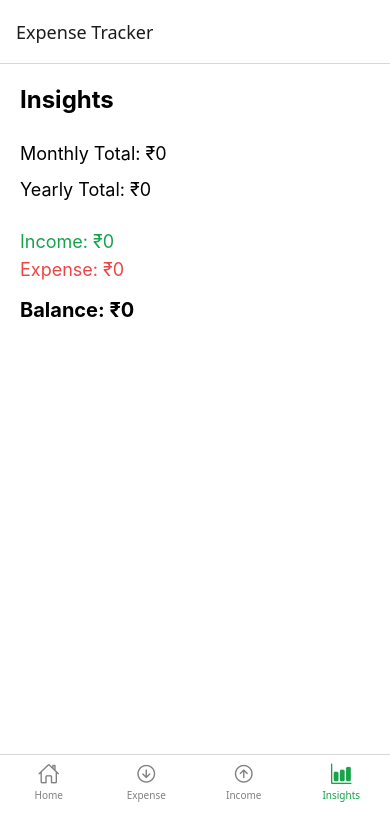
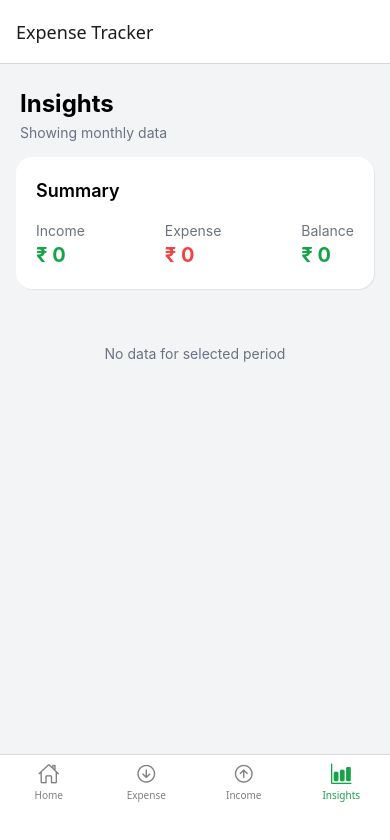
Before and after one commit to alaminskofficial/expense-tracker, a React Native app: screen /Insights in a window 390 px wide. Shown: the top 840 px of the page. Built offline with nearby package versions, Linux system fonts and the light colour scheme.

Commit message:
insights graph and fileter added

```diff
--- a/package.json
+++ b/package.json
@@ -19,9 +19,11 @@
     "expo-status-bar": "~3.0.9",
     "react": "19.1.0",
     "react-native": "0.81.5",
+    "react-native-chart-kit": "^6.12.0",
     "react-native-get-random-values": "~1.11.0",
     "react-native-safe-area-context": "~5.6.0",
     "react-native-screens": "~4.16.0",
+    "react-native-svg": "^15.15.3",
     "twrnc": "^4.16.0",
     "uuid": "^13.0.0",
     "zustand": "^5.0.11"
--- a/src/screens/Home.tsx
+++ b/src/screens/Home.tsx
@@ -1,5 +1,12 @@
 import React from "react";
-import { Text, View, StyleSheet, FlatList , TouchableOpacity } from "react-native";
+import {
+  Text,
+  View,
+  StyleSheet,
+  FlatList,
+  TouchableOpacity,
+  Button,
+} from "react-native";
 import { NativeStackNavigationProp } from "@react-navigation/native-stack";
 import { RootStackParamList } from "../navigation/types";
 import tailwind from "twrnc";
@@ -17,7 +24,8 @@ type Props = {
 };
 
 const Home: React.FC<Props> = ({ navigation }) => {
-  const expenses = useExpenseStore((state) => state.expenses);
+  const { timeFilter, setTimeFilter } = useExpenseStore();
+  console.log("Current Time Filter:", timeFilter);
   const getCategoryExpenses = useExpenseStore(
     (state) => state.getCategoryWiseExpense
   );
@@ -37,6 +45,9 @@ const Home: React.FC<Props> = ({ navigation }) => {
         <Text style={tailwind`text-base text-gray-500 px-15`}>
           Start Tracking Your Expense Easily
         </Text>
+        <Button title="Monthly" onPress={() => setTimeFilter("monthly")} />
+
+        <Button title="Yearly" onPress={() => setTimeFilter("yearly")} />
       </View>
 
       <View style={tailwind`px-4`}>
--- a/src/screens/Insights.tsx
+++ b/src/screens/Insights.tsx
@@ -1,35 +1,134 @@
 import React from "react";
-import { View, Text } from "react-native";
+import { View, Text, Dimensions, ScrollView } from "react-native";
+import { PieChart } from "react-native-chart-kit";
 import tailwind from "twrnc";
 import { useExpenseStore } from "../store/useExpenseStore";
+import { getCategoryConfig } from "../utils/categoryHelper";
+
+const screenWidth = Dimensions.get("window").width;
 
 const Insights: React.FC = () => {
-  const getMonthlyTotal = useExpenseStore((s) => s.getMonthlyTotal);
-  const getYearlyTotal = useExpenseStore((s) => s.getYearlyTotal);
-  const getIncomeExpenseSummary = useExpenseStore(
-    (s) => s.getIncomeExpenseSummary
-  );
+  const timeFilter = useExpenseStore((s) => s.timeFilter);
+  const getCategoryData = useExpenseStore((s) => s.getCategoryWiseExpense);
 
-  const monthly = getMonthlyTotal();
-  const yearly = getYearlyTotal();
-  const { income, expense, balance } = getIncomeExpenseSummary();
+  const categoryData = getCategoryData();
+  const getSummary = useExpenseStore((s) => s.getIncomeExpenseSummary);
+  const summary = getSummary();
+
+  // Split income and expense
+  // Split data
+  const incomeData = categoryData
+    .filter((c) => c.total > 0)
+    .map((c, index) => ({
+      name: c.category,
+      population: c.total,
+      color: getCategoryConfig(c.category).bg,
+      legendFontColor: "#333",
+      legendFontSize: 12,
+    }));
+
+  const expenseData = categoryData
+    .filter((c) => c.total < 0)
+    .map((c, index) => ({
+      name: c.category,
+      population: Math.abs(c.total),
+      color: getCategoryConfig(c.category).bg,
+      legendFontColor: "#333",
+      legendFontSize: 12,
+    }));
 
   return (
-    <View style={tailwind`flex-1 bg-white p-5`}>
-      <Text style={tailwind`text-2xl font-bold mb-6`}>Insights</Text>
+    <ScrollView style={tailwind`flex-1 bg-gray-100`}>
+      {/* Header */}
+      <View style={tailwind`px-5 pt-6 pb-4`}>
+        <Text style={tailwind`text-2xl font-bold`}>Insights</Text>
+        <Text style={tailwind`text-gray-500 mt-1`}>
+          Showing {timeFilter} data
+        </Text>
+      </View>
 
-      <Text style={tailwind`text-lg`}>Monthly Total: ₹{monthly}</Text>
+      {/* Summary Card */}
+      <View style={tailwind`bg-white mx-4 rounded-2xl p-5 shadow mb-4`}>
+        <Text style={tailwind`text-lg font-semibold mb-4`}>Summary</Text>
 
-      <Text style={tailwind`text-lg mt-2`}>Yearly Total: ₹{yearly}</Text>
+        <View style={tailwind`flex-row justify-between`}>
+          <View>
+            <Text style={tailwind`text-gray-500 text-sm`}>Income</Text>
+            <Text style={tailwind`text-green-600 text-xl font-bold`}>
+              ₹ {summary.income}
+            </Text>
+          </View>
 
-      <Text style={tailwind`text-lg mt-6 text-green-600`}>
-        Income: ₹{income}
-      </Text>
+          <View>
+            <Text style={tailwind`text-gray-500 text-sm`}>Expense</Text>
+            <Text style={tailwind`text-red-500 text-xl font-bold`}>
+              ₹ {summary.expense}
+            </Text>
+          </View>
 
-      <Text style={tailwind`text-lg text-red-500`}>Expense: ₹{expense}</Text>
+          <View>
+            <Text style={tailwind`text-gray-500 text-sm`}>Balance</Text>
+            <Text
+              style={tailwind.style(
+                "text-xl font-bold",
+                summary.balance >= 0 ? "text-green-600" : "text-red-500"
+              )}
+            >
+              ₹ {summary.balance}
+            </Text>
+          </View>
+        </View>
+      </View>
 
-      <Text style={tailwind`text-xl font-bold mt-3`}>Balance: ₹{balance}</Text>
-    </View>
+      {/* Income Pie Card */}
+      {incomeData.length > 0 && (
+        <View style={tailwind`bg-white mx-4 rounded-2xl p-4 shadow mb-4`}>
+          <Text style={tailwind`text-lg font-semibold mb-2`}>
+            Income by Category
+          </Text>
+
+          <PieChart
+            data={incomeData}
+            width={screenWidth - 60}
+            height={220}
+            chartConfig={{
+              color: () => "#000",
+            }}
+            accessor="population"
+            backgroundColor="transparent"
+            paddingLeft="10"
+
+          />
+        </View>
+      )}
+
+      {/* Expense Pie Card */}
+      {expenseData.length > 0 && (
+        <View style={tailwind`bg-white mx-4 rounded-2xl p-4 shadow mb-6`}>
+          <Text style={tailwind`text-lg font-semibold mb-2`}>
+            Expense by Category
+          </Text>
+
+          <PieChart
+            data={expenseData}
+            width={screenWidth - 60}
+            height={220}
+            chartConfig={{
+              color: () => "#000",
+            }}
+            accessor="population"
+            backgroundColor="transparent"
+            paddingLeft="10"
+          />
+        </View>
+      )}
+
+      {incomeData.length === 0 && expenseData.length === 0 && (
+        <Text style={tailwind`text-center text-gray-500 mt-10`}>
+          No data for selected period
+        </Text>
+      )}
+    </ScrollView>
   );
 };
 
--- a/src/screens/Transactions.tsx
+++ b/src/screens/Transactions.tsx
@@ -6,10 +6,9 @@ import EmptyList from "../components/EmptyList";
 import { useExpenseStore } from "../store/useExpenseStore";
 
 const Transactions: React.FC = () => {
-  const expenses = useExpenseStore((state) => state.expenses);
-  const getSummary = useExpenseStore(
-    (state) => state.getIncomeExpenseSummary
-  );
+  const filterExpenses = useExpenseStore((state) => state.getFilteredExpenses);
+  const expenses = filterExpenses();
+  const getSummary = useExpenseStore((state) => state.getIncomeExpenseSummary);
 
   const summary = getSummary();
 
@@ -21,22 +20,17 @@ const Transactions: React.FC = () => {
 
   return (
     <View style={tailwind`flex-1 bg-gray-50`}>
-
       {/* Top Summary Card */}
       <View style={tailwind`px-5 pt-4`}>
         <View style={tailwind`bg-black rounded-3xl p-5`}>
-
           <Text style={tailwind`text-white text-lg font-bold mb-3`}>
             Transactions Summary
           </Text>
 
           <View style={tailwind`flex-row justify-between`}>
-
             {/* Income */}
             <View>
-              <Text style={tailwind`text-gray-400 text-sm`}>
-                Total Income
-              </Text>
+              <Text style={tailwind`text-gray-400 text-sm`}>Total Income</Text>
               <Text style={tailwind`text-green-400 text-xl font-bold`}>
                 +₹ {totalIncome}
               </Text>
@@ -44,9 +38,7 @@ const Transactions: React.FC = () => {
 
             {/* Expense */}
             <View style={tailwind`items-end`}>
-              <Text style={tailwind`text-gray-400 text-sm`}>
-                Total Expense
-              </Text>
+              <Text style={tailwind`text-gray-400 text-sm`}>Total Expense</Text>
               <Text style={tailwind`text-red-400 text-xl font-bold`}>
                 -₹ {totalExpense}
               </Text>
--- a/src/store/useExpenseStore.ts
+++ b/src/store/useExpenseStore.ts
@@ -3,18 +3,22 @@ import AsyncStorage from "@react-native-async-storage/async-storage";
 import { persist, createJSONStorage } from "zustand/middleware";
 import { Expense } from "../types/expense";
 
+type TimeFilter = "monthly" | "yearly";
+
 type ExpenseState = {
   expenses: Expense[];
+  timeFilter: TimeFilter;
 
   addExpense: (expense: Expense) => void;
   deleteExpense: (id: string) => void;
   clearAll: () => void;
+   // Global Filter
+   setTimeFilter: (filter: TimeFilter) => void;
+   // Internal helper
+   getFilteredExpenses: () => Expense[];
 
   // 🔹 Selectors
-  getDailyTotal: (date: Date) => number;
-  getWeeklyTotal: () => number;
-  getMonthlyTotal: () => number;
-  getYearlyTotal: () => number;
+  getTotal: () => number;
   getIncomeExpenseSummary: () => {
     income: number;
     expense: number;
@@ -31,6 +35,7 @@ export const useExpenseStore = create<ExpenseState>()(
   persist(
     (set, get) => ({
       expenses: [],
+      timeFilter: "monthly", // default
 
       addExpense: (expense) =>
         set((state) => ({
@@ -43,53 +48,46 @@ export const useExpenseStore = create<ExpenseState>()(
         })),
 
       clearAll: () => set({ expenses: [] }),
+      setTimeFilter: (filter) => set({ timeFilter: filter }),
+
+      // =========================
+      // Filter Logic (GLOBAL)
+      // =========================
+      getTotal: () => {
+        return get()
+          .getFilteredExpenses()
+          .reduce((sum, e) => sum + e.amount, 0);
+      },
+      getFilteredExpenses: () => {
+        const { expenses, timeFilter } = get();
+        const now = new Date();
+
+        if (timeFilter === "monthly") {
+          const month = now.getMonth();
+          const year = now.getFullYear();
+
+          return expenses.filter((e) => {
+            const d = new Date(e.date);
+            return d.getMonth() === month && d.getFullYear() === year;
+          });
+        }
+
+        if (timeFilter === "yearly") {
+          const year = now.getFullYear();
+          return expenses.filter(
+            (e) => new Date(e.date).getFullYear() === year
+          );
+        }
+
+        return expenses;
+      },
 
       // =========================
       // Selectors
       // =========================
 
-      getDailyTotal: (date) => {
-        const selectedDate = date.toDateString();
-        return get()
-          .expenses.filter(
-            (e) => new Date(e.date).toDateString() === selectedDate
-          )
-          .reduce((sum, e) => sum + e.amount, 0);
-      },
-
-      getWeeklyTotal: () => {
-        const now = new Date();
-        const firstDayOfWeek = new Date(now);
-        firstDayOfWeek.setDate(now.getDate() - now.getDay());
-
-        return get()
-          .expenses.filter((e) => new Date(e.date) >= firstDayOfWeek)
-          .reduce((sum, e) => sum + e.amount, 0);
-      },
-
-      getMonthlyTotal: () => {
-        const now = new Date();
-        const month = now.getMonth();
-        const year = now.getFullYear();
-
-        return get()
-          .expenses.filter((e) => {
-            const d = new Date(e.date);
-            return d.getMonth() === month && d.getFullYear() === year;
-          })
-          .reduce((sum, e) => sum + e.amount, 0);
-      },
-
-      getYearlyTotal: () => {
-        const year = new Date().getFullYear();
-
-        return get()
-          .expenses.filter((e) => new Date(e.date).getFullYear() === year)
-          .reduce((sum, e) => sum + e.amount, 0);
-      },
-
       getIncomeExpenseSummary: () => {
-        const expenses = get().expenses;
+        const expenses = get().getFilteredExpenses();
 
         const income = expenses
           .filter((e) => e.amount > 0)
@@ -106,7 +104,7 @@ export const useExpenseStore = create<ExpenseState>()(
         };
       },
       getCategoryWiseExpense: () => {
-        const expenses = get().expenses;
+        const expenses = get().getFilteredExpenses();
 
         const categoryMap: Record<string, number> = {};
 
```
Also changed, not shown: 1 other file (tests, documents, lock files or other folders).
